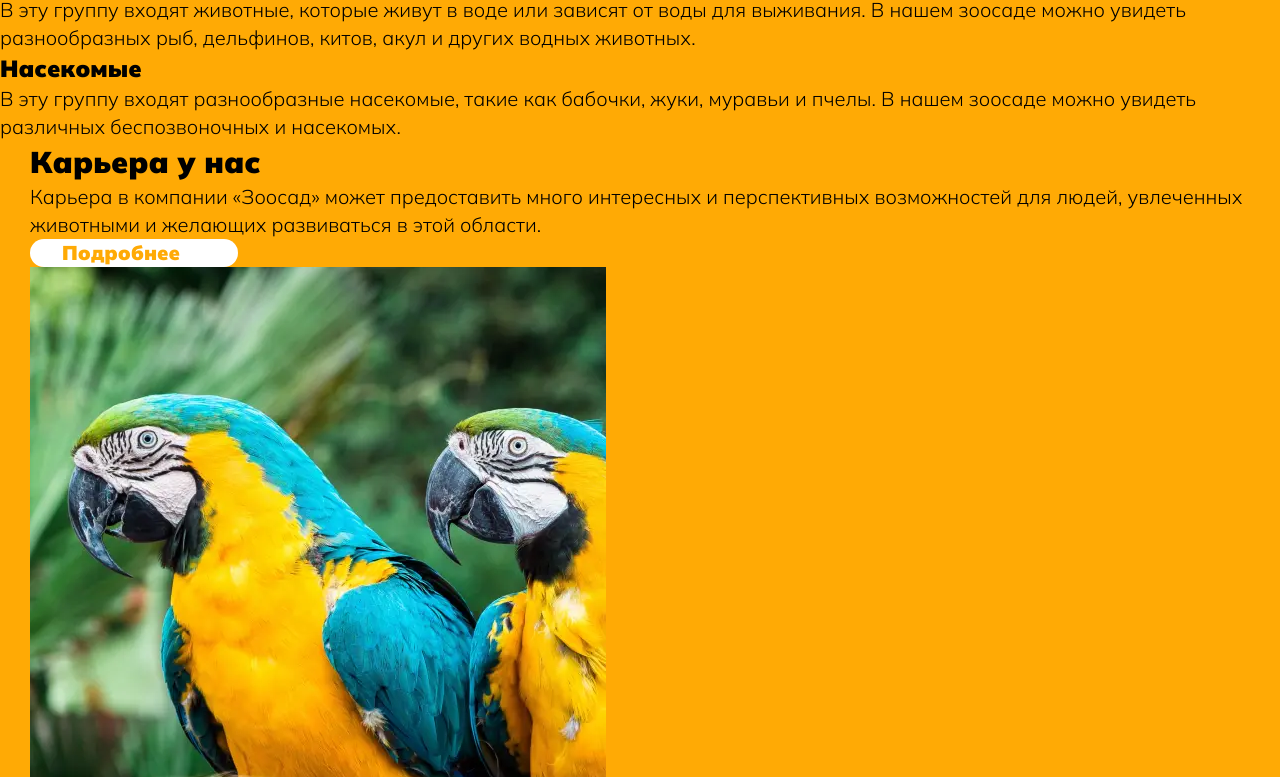
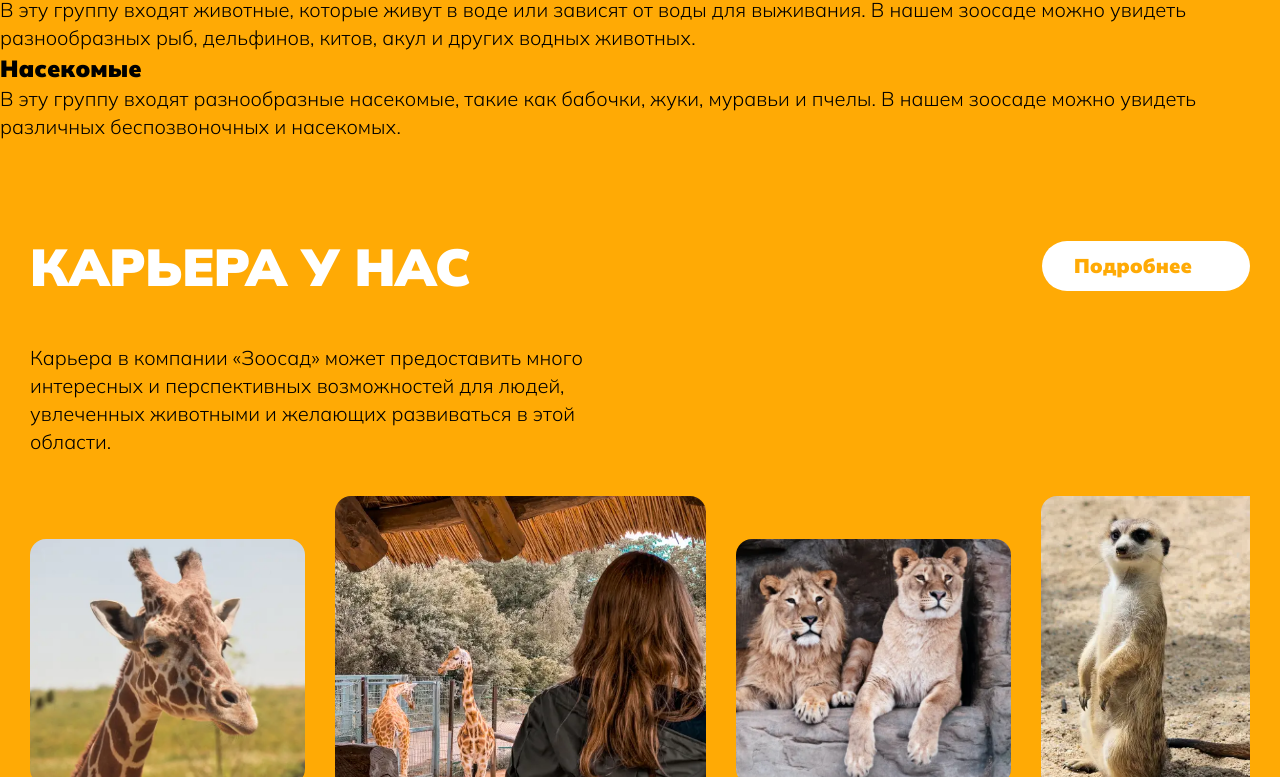
Before and after one commit to vichernikova/prettyPaw, a website built with webpack: page src/index.html in a window 1280 px wide. Shown: the part 1798-2575 px from the top of the page. Built offline with nearby package versions, Linux system fonts and the light colour scheme; files whose address does not match are found by name.

Commit message:
feat: add style to 'career' section and 'career' slider

```diff
--- a/src/index.html
+++ b/src/index.html
@@ -150,8 +150,8 @@
 
     <section class="career">
       <div class="container career__container">
-        <h2 class="career__title">Карьера у&nbsp;нас</h2>
         <div class="career__content">
+          <h2 class="career__title">Карьера у&nbsp;нас</h2>
           <p class="career__description">Карьера в&nbsp;компании &laquo;Зоосад&raquo; может предоставить много интересных и&nbsp;перспективных возможностей для людей, увлеченных животными и&nbsp;желающих развиваться в&nbsp;этой области.</p>
           <a href="#career" class="career__link link-main">Подробнее</a>
         </div>
--- a/src/index.js
+++ b/src/index.js
@@ -8,6 +8,31 @@ import { slidersInit } from './modules/sliders.js';
 slidersInit('.about__slider', {
 	pagination: {
 		el: '.about__slider-pagination',
+		clickable: true,
+	}
+});
+
+slidersInit('.career__slider', {
+	pagination: {
+		el: '.career__slider-pagination',
+		clickable: true,
+	},
+	breakpoints: {
+		768: {
+			slidesPerView: 'auto',
+			spaceBetween: 20,
+			pagination: false,
+		},
+		1024: {
+			slidesPerView: 'auto',
+			spaceBetween: 26,
+			pagination: false,
+		},
+		1240: {
+			slidesPerView: 'auto',
+			spaceBetween: 30,
+			pagination: false,
+		}
 	}
 });
 
--- a/src/index.scss
+++ b/src/index.scss
@@ -6,3 +6,4 @@
 @import 'style/navigation';
 @import 'style/hero';
 @import 'style/about';
+@import 'style/career';
--- a/src/modules/sliders.js
+++ b/src/modules/sliders.js
@@ -7,7 +7,7 @@ const params = {
 		delay: 3500,
 		disableOnInteraction: false,
 	},
-	sliderPerView: 1,
+	slidesPerView: 1,
 	pagination: {
 		el: '.swiper-pagination',
 	},
--- a/src/style/_career.scss
+++ b/src/style/_career.scss
@@ -0,0 +1,100 @@
+.career {
+	padding: 80px 0 60px;
+
+	@include lg {
+		padding: 100px 0 120px;
+	}
+
+	&__title {
+		font-weight: 1000;
+		font-size: 32px;
+		line-height: 1;
+		text-transform: uppercase;
+		color: $second;
+		margin-bottom: 24px;
+
+		@include md {
+			grid-area: title;
+		}
+
+		@include lg {
+			font-size: 52px;
+			margin-bottom: 40px;
+		}
+	}
+
+	&__content {
+		padding-bottom: 40px;
+
+		@include md {
+			display: grid;
+			grid-template-columns: 1fr min-content;
+			gap: 11px 21px;
+			justify-content: space-between;
+			grid-template-areas:
+			'title link'
+			'description .';
+		}
+
+		@include xl {
+			column-gap: 395px;
+		}
+	}
+
+	&__description {
+
+		@include md {
+			grid-area: description;
+		}
+	}
+
+	&__link {
+		margin-top: 24px;
+
+		@include md {
+			grid-area: link;
+			margin-top: 0;
+		}
+	}
+
+	&__image-item {
+		place-self: center;
+
+		@include md {
+
+			&:nth-child(odd) {
+				width: 244px;
+			}
+
+			&:nth-child(even) {
+				width: 177px;
+			}
+		}
+
+		@include lg {
+
+			&:nth-child(odd) {
+				width: 333px;
+			}
+
+			&:nth-child(even) {
+				width: 242px;
+			}
+		}
+
+		@include xl {
+
+			&:nth-child(odd) {
+				width: 371px;
+			}
+
+			&:nth-child(even) {
+				width: 275px;
+			}
+		}
+	}
+
+	&__image {
+		border-radius: 16px;
+	}
+}
--- a/src/style/_style.scss
+++ b/src/style/_style.scss
@@ -113,6 +113,7 @@ iframe {
   background: $second;
   border-radius: 80px;
   font-weight: 1000;
+  height: 36px;
 
   &:after {
     content: '';
@@ -123,7 +124,8 @@ iframe {
   }
 
   @include lg {
-    padding: 0 32px;
+   padding: 0 32px;
+    height: 50px;
     font-size: 20px;
     gap: 10px;
   }
```
